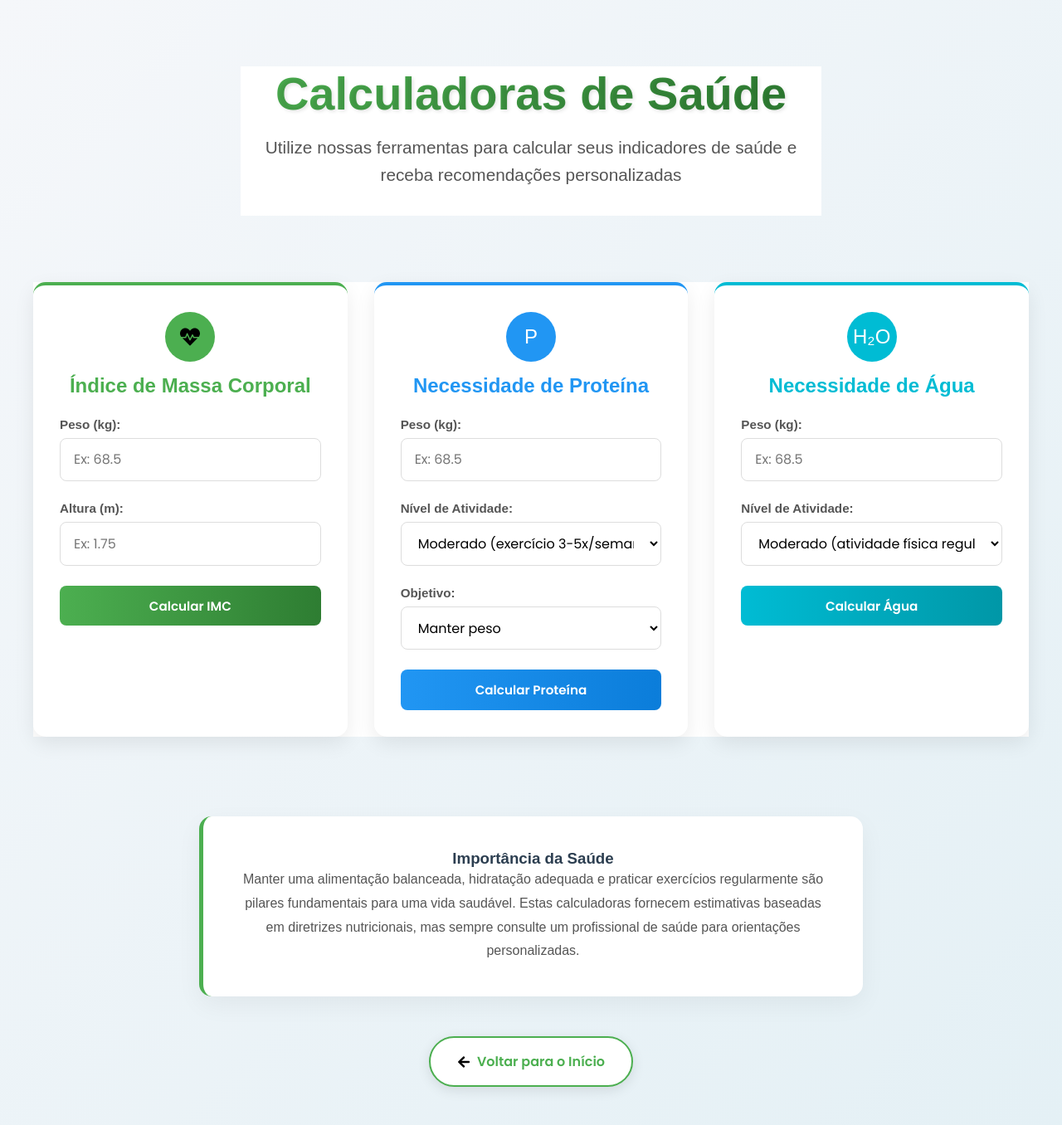
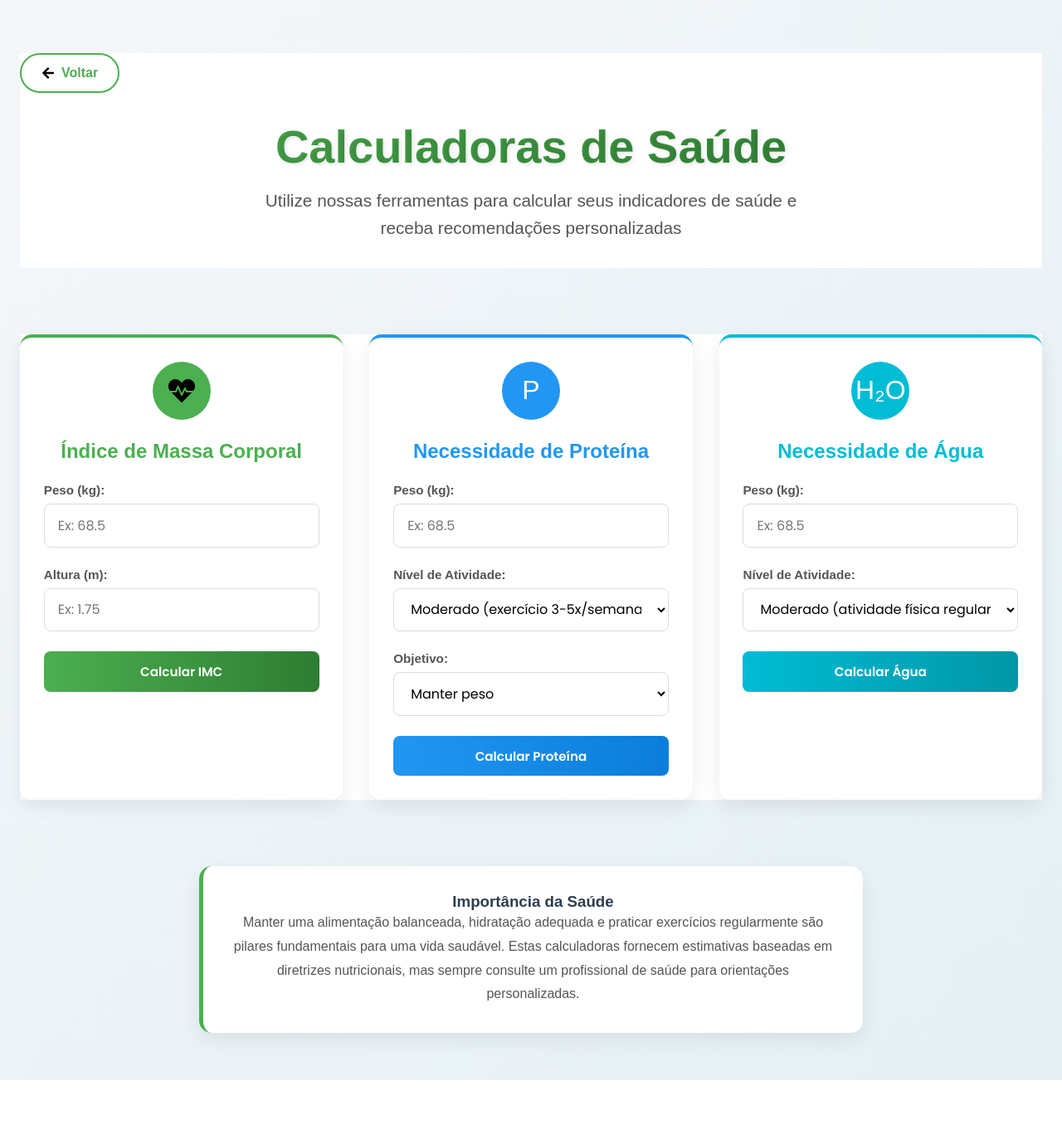
Before and after one commit to carloshlohn/NutriLife-model, a React (Vite) app: page /calculadora in a window 1280 px wide. Shown: the whole page at 83% size. After the commit the page ends 1302 px from the top, so only its background shows below. Built offline with nearby package versions, Linux system fonts and the light colour scheme.

Commit message:
fix calculadora geral

```diff
--- a/src/pages/Home/calculadora.jsx
+++ b/src/pages/Home/calculadora.jsx
@@ -1,9 +1,20 @@
 import React, { useState, useEffect } from "react";
 import { useNavigate } from "react-router-dom";
-import styled, { keyframes } from "styled-components";
+import styled, { keyframes, createGlobalStyle } from "styled-components";
 import { FaHeartbeat, FaTint, FaDumbbell, FaArrowLeft } from "react-icons/fa";
 
-// Animations
+// ===========================
+// Scroll Suave Global
+// ===========================
+const GlobalStyle = createGlobalStyle`
+  html {
+    scroll-behavior: smooth;
+  }
+`;
+
+// ===========================
+// Animações
+// ===========================
 const fadeIn = keyframes`
   from { opacity: 0; transform: translateY(20px); }
   to { opacity: 1; transform: translateY(0); }
@@ -15,26 +26,32 @@ const pulse = keyframes`
   100% { transform: scale(1); }
 `;
 
-// Styled Components
+// ===========================
+// Estilos e Layouts
+// ===========================
 const Container = styled.div`
   display: flex;
   flex-direction: column;
   align-items: center;
   min-height: 100vh;
   background: linear-gradient(135deg, #f5f7fa 0%, #e4f0f5 100%);
-  padding: 3rem 2rem;
+  padding: 2rem 1.5rem;
   text-align: center;
   font-family: "Poppins", sans-serif;
+
+  @media (max-width: 768px) {
+    padding: 2rem 1rem;
+  }
 `;
 
 const Header = styled.header`
   margin: 2rem 0 3rem;
   animation: ${fadeIn} 0.8s ease-out;
+  width: 100%;
 `;
 
 const Title = styled.h1`
   font-size: 3.5rem;
-  color: #2c3e50;
   margin-bottom: 1rem;
   font-weight: 800;
   background: linear-gradient(to right, #4caf50, #2e7d32);
@@ -55,36 +72,55 @@ const Subtitle = styled.p`
   max-width: 700px;
   line-height: 1.6;
   animation: ${fadeIn} 0.8s ease-out 0.2s both;
+  text-align: center;
+  margin-left: auto;
+  margin-right: auto;
+`;
+
+const BackButton = styled.button`
+  background: transparent;
+  color: #4caf50;
+  border: 2px solid #4caf50;
+  padding: 0.8rem 1.5rem;
+  font-size: 1rem;
+  border-radius: 50px;
+  cursor: pointer;
+  transition: all 0.3s ease;
+  font-weight: 600;
+  display: flex;
+  align-items: center;
+  gap: 0.5rem;
+  margin-bottom: 2rem;
+  align-self: flex-start;
+
+  &:hover {
+    background: #e8f5e9;
+    animation: ${pulse} 1.5s ease infinite;
+  }
 `;
 
 const CalculatorsContainer = styled.div`
   display: grid;
-  grid-template-columns: repeat(auto-fit, minmax(280px, 1fr));
+  grid-template-columns: repeat(auto-fit, minmax(340px, 1fr));
   gap: 2rem;
   width: 100%;
-  max-width: 1200px;
+  max-width: 1400px;
   margin: 2rem 0;
 `;
 
 const CalculatorCard = styled.div`
   background: white;
   border-radius: 15px;
-  padding: 2rem;
+  padding: 1.8rem;
   box-shadow: 0 8px 25px rgba(0, 0, 0, 0.08);
-  transition: transform 0.3s ease, box-shadow 0.3s ease; /* Transições separadas */
+  transition: all 0.3s ease;
   text-align: center;
-  animation: ${fadeIn} 0.8s ease-out ${(props) => props.delay || "0s"} both;
+  animation: ${fadeIn} 0.8s ease-out;
   border-top: 4px solid ${(props) => props.color || "#4caf50"};
-  transform-origin: center; /* Importante para o zoom */
 
-  /* Estado normal */
-  transform: scale(1);
-
-  /* Estado hover */
   &:hover {
-    transform: scale(1.05);
-    box-shadow: 0 15px 35px rgba(0, 0, 0, 0.15);
-    z-index: 1;
+    transform: translateY(-8px);
+    box-shadow: 0 15px 30px rgba(0, 0, 0, 0.1);
   }
 `;
 
@@ -95,17 +131,31 @@ const CalculatorHeader = styled.div`
   margin-bottom: 1.5rem;
 `;
 
-const CalculatorIcon = styled.div`
-  width: 60px;
-  height: 60px;
-  background-color: ${(props) => props.color || "#4caf50"};
+const IconCircle = styled.div`
+  width: 70px;
+  height: 70px;
   border-radius: 50%;
+  background: ${props => props.color || "#4caf50"};
   display: flex;
   align-items: center;
   justify-content: center;
-  margin-bottom: 15px;
+  margin-bottom: 1.5rem;
+`;
+
+const CalculatorIcon = styled.div`
+  font-size: 2rem;
   color: white;
-  font-size: 1.5rem;
+  background: transparent !important;
+  padding: 0;
+  margin: 0;
+  display: flex;
+  align-items: center;
+  justify-content: center;
+
+  /* Adicione estas linhas para garantir que o SVG dentro do ícone também tenha fundo transparente */
+  & > svg {
+    background: transparent !important;
+  }
 `;
 
 const CalculatorTitle = styled.h2`
@@ -183,12 +233,8 @@ const PrimaryActionButton = styled.button`
   font-family: "Poppins", sans-serif;
 
   &:hover {
-    transform: translateY(-2px);
-    box-shadow: 0 5px 15px ${(props) => `${props.color || "#4caf50"}40`};
-  }
-
-  &:active {
-    transform: translateY(0);
+    transform: translateY(-3px);
+    box-shadow: 0 8px 15px ${(props) => `${props.color || "#4caf50"}40`};
   }
 `;
 
@@ -232,6 +278,14 @@ const ResultDescription = styled.div`
   margin-bottom: 1rem;
 `;
 
+const TipCard = styled.div`
+  background: #e8f5e9;
+  border-left: 5px solid #4caf50;
+  padding: 1.5rem;
+  border-radius: 0 8px 8px 0;
+  margin: 1.5rem 0;
+`;
+
 const TipsContainer = styled.div`
   background: white;
   padding: 1rem;
@@ -256,39 +310,14 @@ const TipItem = styled.li`
   margin-bottom: 0.5rem;
 `;
 
-const BackButton = styled.button`
-  display: flex;
-  align-items: center;
-  gap: 0.5rem;
-  padding: 1rem 2rem;
-  background: white;
-  color: #4caf50;
-  border: 2px solid #4caf50;
-  border-radius: 50px;
-  cursor: pointer;
-  font-weight: 600;
-  font-size: 1rem;
-  transition: all 0.3s;
-  margin-top: 3rem;
-  font-family: "Poppins", sans-serif;
-  box-shadow: 0 4px 15px rgba(0, 0, 0, 0.1);
-
-  &:hover {
-    background: #f5f9f5;
-    transform: translateY(-3px);
-    box-shadow: 0 8px 20px rgba(0, 0, 0, 0.15);
-    animation: ${pulse} 1.5s ease infinite;
-  }
-`;
-
 const InfoSection = styled.section`
   width: 100%;
   max-width: 800px;
-  margin: 4rem auto 0;
-  padding: 2.5rem;
+  margin: 3rem auto 0;
+  padding: 2rem;
   background: white;
   border-radius: 15px;
-  box-shadow: 0 10px 30px rgba(0, 0, 0, 0.05);
+  box-shadow: 0 8px 25px rgba(0, 0, 0, 0.08);
   border-left: 5px solid #4caf50;
   text-align: center;
   animation: ${fadeIn} 0.8s ease-out;
@@ -441,8 +470,13 @@ export default function Calculadora() {
   };
 
   return (
+    <>
+      <GlobalStyle />
       <Container>
         <Header>
+          <BackButton onClick={() => navigate("/")}>
+            <FaArrowLeft /> Voltar
+          </BackButton>
           <Title>Calculadoras de Saúde</Title>
           <Subtitle>
             Utilize nossas ferramentas para calcular seus indicadores de saúde e
@@ -454,9 +488,11 @@ export default function Calculadora() {
           {/* Calculadora de IMC */}
           <CalculatorCard delay="0s" color="#4CAF50">
             <CalculatorHeader>
+              <IconCircle color="#4CAF50">
                 <CalculatorIcon color="#4CAF50">
-              <FaHeartbeat style={{ background: 'transparent', fill: 'currentColor' }} />
+                  <FaHeartbeat />
                 </CalculatorIcon>
+              </IconCircle>
               <CalculatorTitle color="#4CAF50">Índice de Massa Corporal</CalculatorTitle>
             </CalculatorHeader>
 
@@ -548,7 +584,9 @@ export default function Calculadora() {
           {/* Calculadora de Proteína */}
           <CalculatorCard delay="0.1s" color="#2196F3">
             <CalculatorHeader>
+              <IconCircle color="#2196F3">
                 <CalculatorIcon color="#2196F3">P</CalculatorIcon>
+              </IconCircle>
               <CalculatorTitle color="#2196F3">Necessidade de Proteína</CalculatorTitle>
             </CalculatorHeader>
 
@@ -633,7 +671,9 @@ export default function Calculadora() {
           {/* Calculadora de Água */}
           <CalculatorCard delay="0.2s" color="#00BCD4">
             <CalculatorHeader>
+              <IconCircle color="#00BCD4">
                 <CalculatorIcon color="#00BCD4">H₂O</CalculatorIcon>
+              </IconCircle>
               <CalculatorTitle color="#00BCD4">Necessidade de Água</CalculatorTitle>
             </CalculatorHeader>
 
@@ -716,10 +756,8 @@ export default function Calculadora() {
             para orientações personalizadas.
           </p>
         </InfoSection>
-
-      <BackButton onClick={() => navigate("/")}>
-        <FaArrowLeft /> Voltar para o Início
-      </BackButton>
+        <br></br>
       </Container>
+    </>
   );
 }
```
Lines whose indentation alone changed are shown as unchanged.
